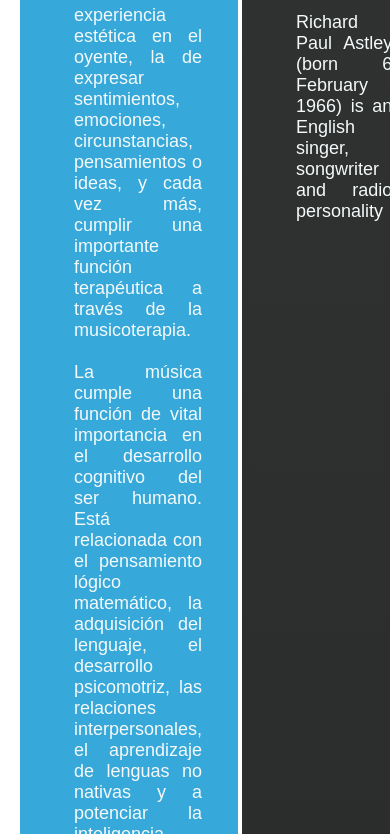
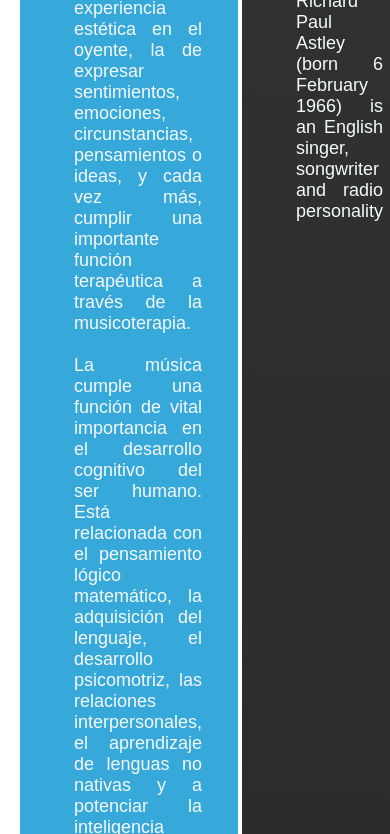
Before and after one commit to AlanJuker/Proyecto, a plain HTML site: page index.html in a window 390 px wide. Shown: the part 574-1408 px from the top of the page. Drawn offline with Linux system fonts and the light colour scheme.

Commit message:
Update mediaqueries.css

```diff
--- a/assets/css/mediaqueries.css
+++ b/assets/css/mediaqueries.css
@@ -8,6 +8,9 @@
 }
 
 @media (max-width: 550px) {
+    *{
+        font-size: 15px;
+    }
 }
 
 @media (max-width: 720px) {
```
